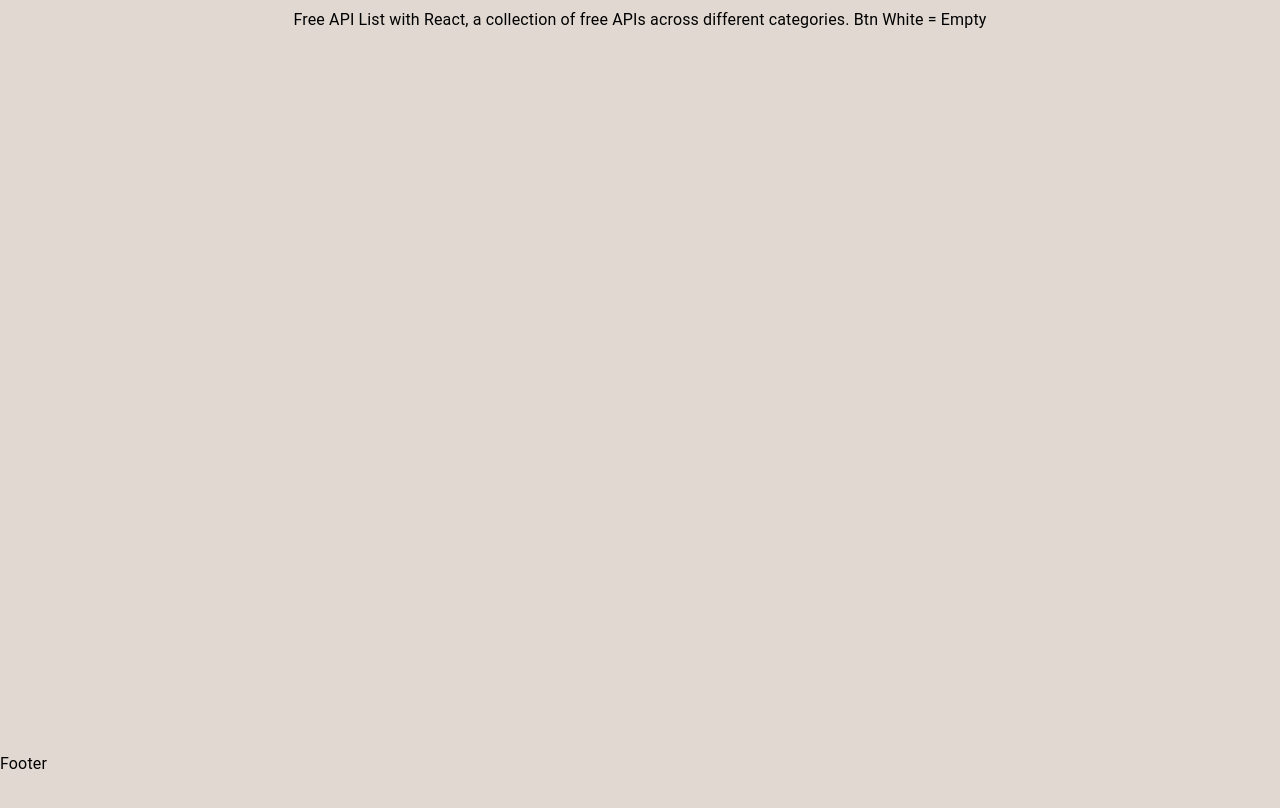
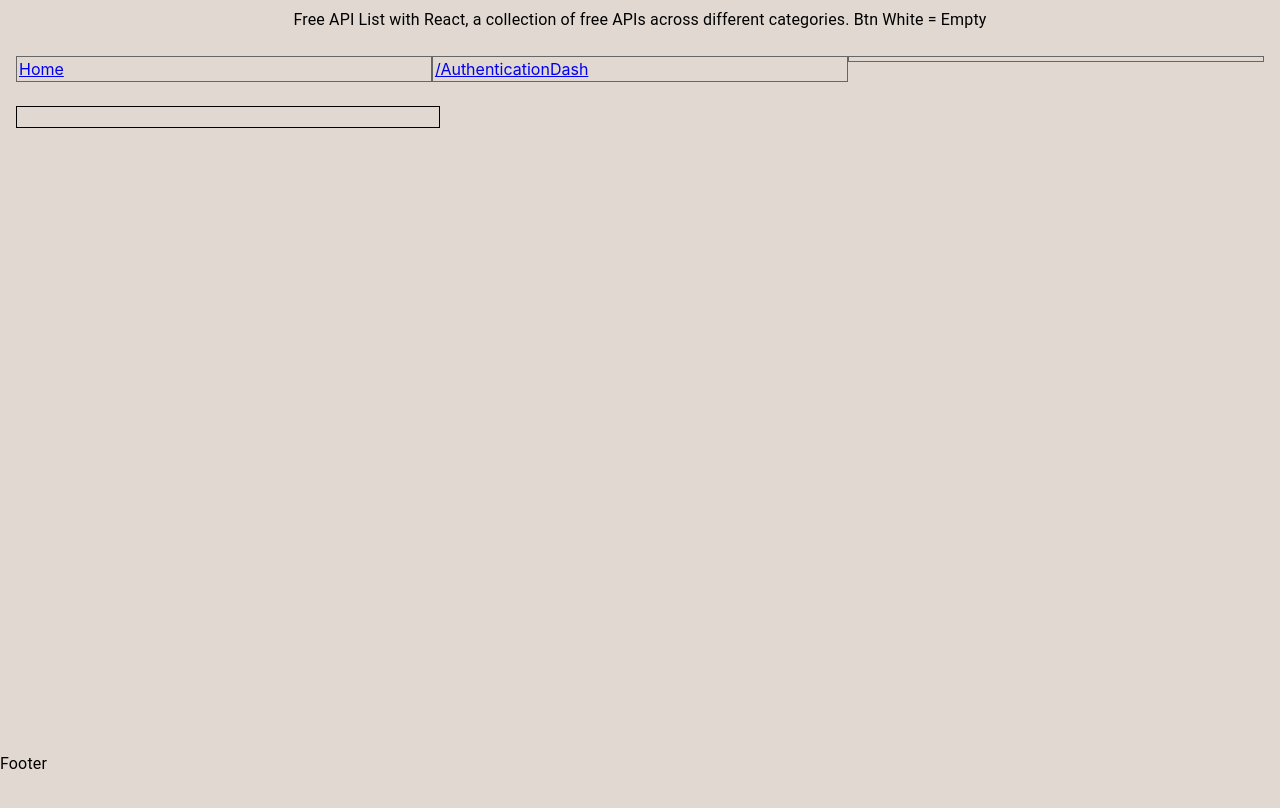
Before and after one commit to Curtis-Thomas/free-api-list-with-react, a React (Create React App) app: page /AuthenticationDash in a window 1280 px wide. Built offline with nearby package versions, Linux system fonts and the light colour scheme.

Commit message:
chore: authentication txt cleanup

```diff
--- a/src/App.js
+++ b/src/App.js
@@ -15,6 +15,7 @@ import AntiMalwareDash from "./api/antiMalware/AntiMalware1Dash";
 import ArtDesignDash from "./api/artDesign/ArtDesign1Dash";
 import ArtDesignArtic from "./api/artDesign/ArtDesignArtic";
 import ArtDesignEmojiHub from "./api/artDesign/ArtDesignEmojiHub";
+import AuthenticationDash from "./api/authentication/Authentication1Dash";
 
 function App() {
   return (
@@ -58,6 +59,10 @@ function App() {
               path="/ArtDesignDash/ArtDesignEmojiHub"
               element={<ArtDesignEmojiHub />}
             />
+            <Route
+              path="/AuthenticationDash"
+              element={<AuthenticationDash />}
+            />
           </Routes>
         </Box>
         <Box sx={{ height: "5vh" }}>
--- /dev/null
+++ b/src/api/authentication/Authentication1Dash.js
@@ -0,0 +1,16 @@
+import { Box } from "@mui/material";
+import BtnRouting from "../../core/main/BtnRouting";
+import NavBar from "../../core/main/navigation/NavBar";
+
+const AuthenticationDash = () => {
+  return (
+    <Box>
+      <NavBar link="/AuthenticationDash" />
+      <Box>
+        <BtnRouting btnName="" navigateTo="" />
+      </Box>
+    </Box>
+  );
+};
+
+export default AuthenticationDash;
--- a/src/core/main/Main.js
+++ b/src/core/main/Main.js
@@ -33,6 +33,12 @@ const Main = () => {
           backgroundColor="#1976D2"
           textColor="white"
         />
+        <BtnRouting
+          btnName="Authentication"
+          navigateTo="/AuthenticationDash"
+          // backgroundColor="#1976D2"
+          // textColor="white"
+        />
       </Box>
     </Box>
   );
```
Also changed, not shown: src/api/artDesign/1ArtDesign.txt, src/api/authentication/1Authentication.txt (added), src/api/blockchain/1Blockchain.txt (added), src/fullArray.txt, 2 other files (tests, documents, lock files or other folders).
